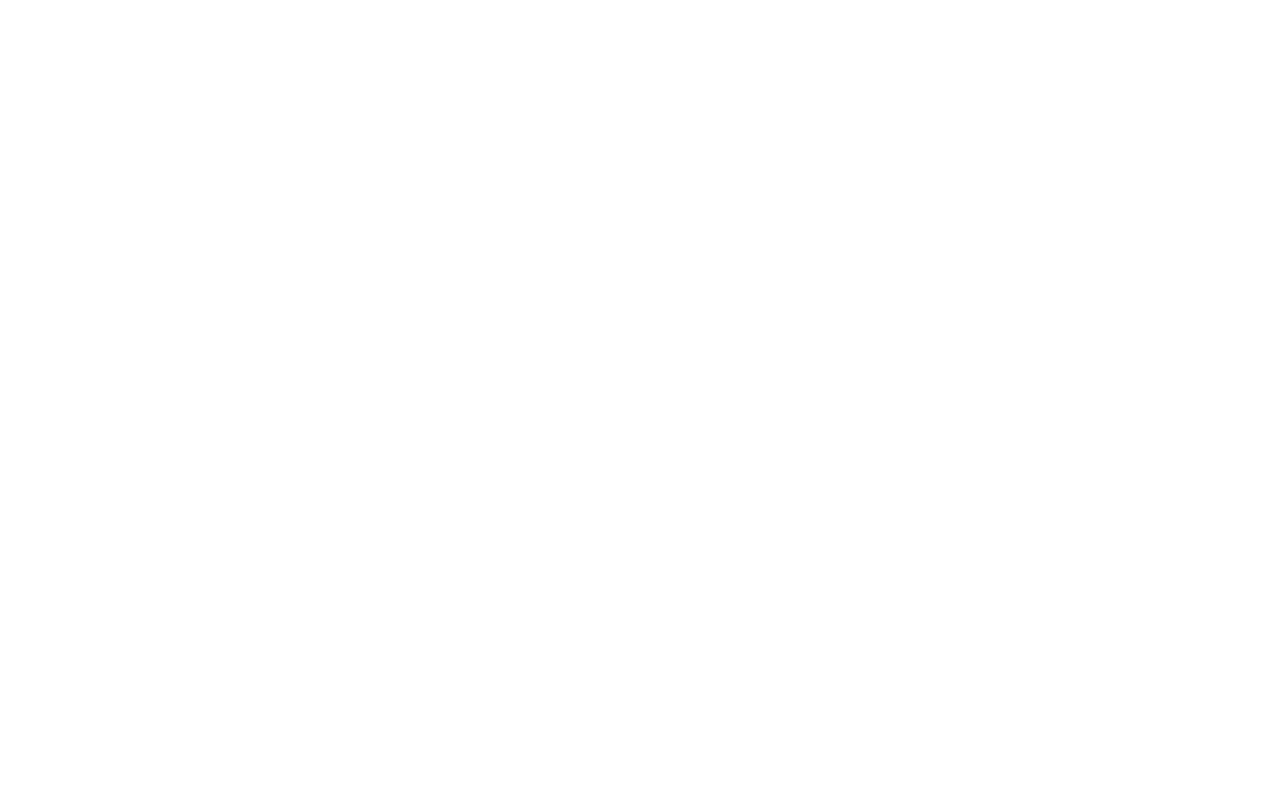
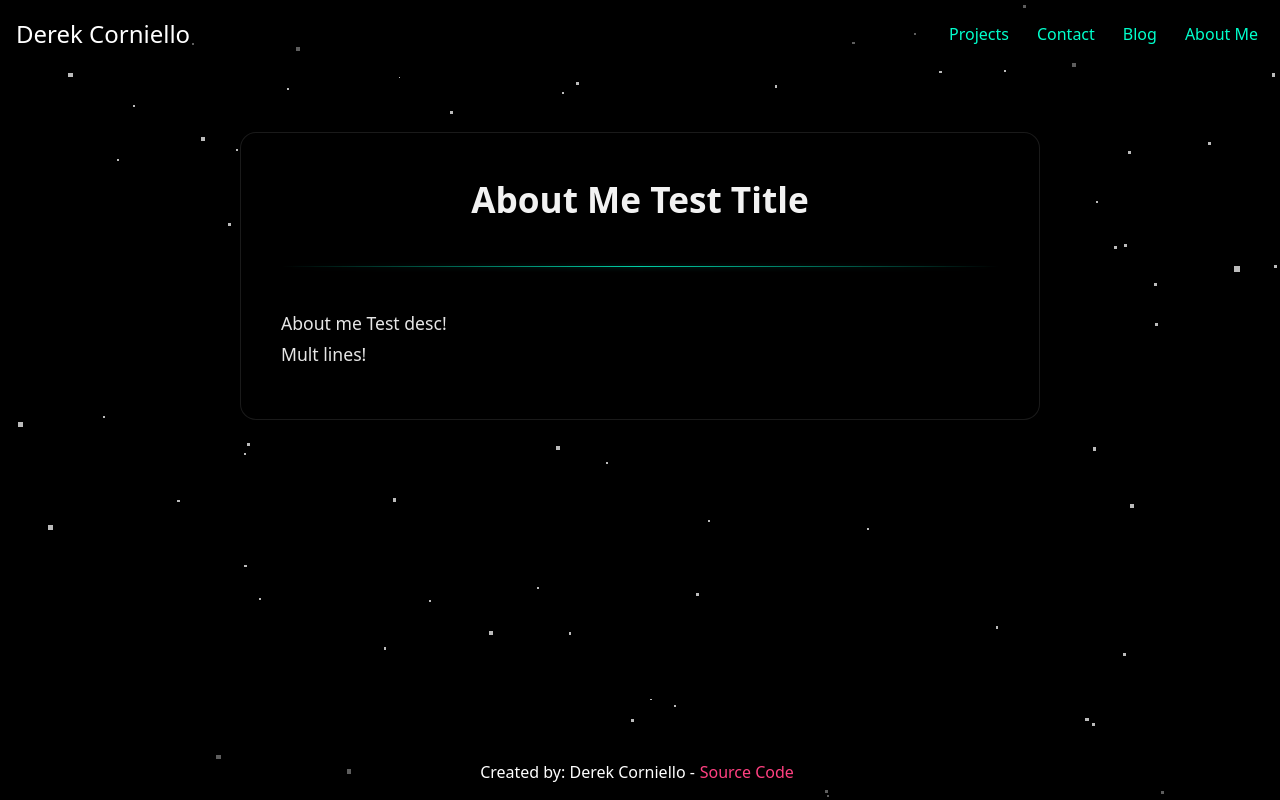
Before and after one commit to DerekCorniello/DerekCorniello.github.io, a Vue app: page /about in a window 1280 px wide. Before the commit this address had no page. Built offline with nearby package versions, Linux system fonts and the light colour scheme.

Commit message:
los of style changes and fixes

```diff
--- a/src/components/BasePage.vue
+++ b/src/components/BasePage.vue
@@ -5,10 +5,10 @@
       <div class="header-content">
         <h1>Derek Corniello</h1>
         <nav class="header-links">
-          <a href="/projects">Projects</a>
-          <a href="/contact">Contact</a>
-          <a href="/blog">Blog</a>
-          <a href="/about">About Me</a>
+          <router-link to="projects">Projects</router-link>
+          <router-link to="contact">Contact</router-link>
+          <router-link to="blog">Blog</router-link>
+          <router-link to="about">About Me</router-link>
         </nav>
       </div>
     </header>
@@ -19,8 +19,7 @@
 
     <footer class="page-footer">
       <div class="footer-content">
-        Created by: Derek Corniello -
-        <a href="https://github.com/DerekCorniello/DerekCorniello.github.io" target="_blank">Source Code</a>
+        Created by: Derek Corniello - <a href="https://github.com/DerekCorniello/DerekCorniello.github.io" target="_blank" style="margin-left: 0px;">Source Code</a>
       </div>
     </footer>
   </div>
@@ -38,6 +37,15 @@ export default {
 </script>
 
 <style scoped>
+
+body {
+  overscroll-behavior: none; /* Prevents scrolling when content is minimal */
+}
+
+a {
+    margin-left: 6px;
+    margin-right: 6px;
+}
 
 .base-page {
   display: flex;
@@ -104,7 +112,7 @@ export default {
 
 /* Allow page content to take up remaining space */
 .page-content {
-  flex-grow: 1;
+  flex: 1 0 auto; /* Ensures this section grows but does not stretch infinitely */
   padding: 2rem;
   color: white;
 }
--- a/src/components/Container.vue
+++ b/src/components/Container.vue
@@ -1,65 +1,117 @@
 <template>
   <div class="container">
-    <h2 class="title">
-      <slot name="title"></slot> <!-- Named slot for the title -->
-    </h2>
-    <hr class="divider" />
-    <div class="body">
-      <slot></slot> <!-- Default slot for the body content -->
+    <div class="container-inner">
+      <h2 class="title">
+        <slot name="title"></slot>
+      </h2>
+      <div class="divider-container">
+        <div class="divider-line"></div>
+        <div class="divider-glow"></div>
+      </div>
+      <div class="body">
+        <slot></slot>
+      </div>
     </div>
   </div>
 </template>
 
 <script>
 export default {
-  name: 'Container',
+  name: 'Container'
 };
 </script>
 
 <style scoped>
 .container {
-  background: rgba(0, 0, 0, 0.7); /* Dark semi-transparent background */
-  border-radius: 8px;
-  padding: 2rem;
-  margin-bottom: 2rem;
-  max-width: 70%;
+  background: rgba(0, 0, 0, 1); /* Solid black with .5 alpha */
+  border: 1px solid rgba(255, 255, 255, 0.1);
+  border-radius: 16px;
+  padding: 2.5rem;
+  margin: 2rem auto;
+  max-width: 800px;
+  width: 90%;
+  position: relative;
+  backdrop-filter: blur(1px);
+}
+
+.container-inner {
+  position: relative;
+  z-index: 1;
 }
 
 .title {
-  font-size: 2rem;
-  color: #00ffcc; /* Neon-like green */
+  font-size: 2.2rem;
+  font-weight: 700;
+  color: rgba(255, 255, 255, 0.95);
   margin: 0;
-  padding-bottom: 1rem; /* Space below title */
+  padding-bottom: 1.5rem;
   text-align: center;
 }
 
-.divider {
-  border: 0;
+.divider-container {
+  position: relative;
+  height: 2px;
+  margin: 1rem 0 2rem;
+}
+
+.divider-line {
   height: 1px;
-  background: #00ffcc; /* Divider color matching the title */
-  margin-bottom: 1rem;
+  background: linear-gradient(
+    90deg,
+    transparent,
+    rgba(0, 255, 204, 0.8),
+    transparent
+  );
+  width: 100%;
+  position: absolute;
+}
+
+.divider-glow {
+  height: 2px;
+  background: linear-gradient(
+    90deg,
+    transparent,
+    rgba(0, 255, 204, 0.2),
+    transparent
+  );
+  filter: blur(2px);
+  width: 100%;
+  position: absolute;
 }
 
 .body {
-  color: white;
+  color: rgba(255, 255, 255, 0.9);
   font-size: 1.1rem;
-  line-height: 1.6;
-  text-align: center;
-  padding-top: 1rem; /* Space above the body content */
+  line-height: 1.8;
+  text-align: left;
+  padding: 0.5rem 0;
 }
 
 /* Media queries for responsiveness */
 @media (max-width: 768px) {
   .container {
-    padding: 1.5rem;
+    padding: 1.75rem;
+    width: 95%;
+  }
+
+  .title {
+    font-size: 1.8rem;
+    padding-bottom: 1rem;
+  }
+
+  .body {
+    font-size: 1rem;
+    line-height: 1.6;
+  }
+}
+
+@media (max-width: 480px) {
+  .container {
+    padding: 1.25rem;
   }
 
   .title {
     font-size: 1.5rem;
   }
-
-  .body {
-    font-size: 1rem;
-  }
 }
 </style>
--- a/src/router/index.js
+++ b/src/router/index.js
@@ -11,7 +11,7 @@ const router = createRouter({
       component: Home,
     },
     {
-      path: '/about-me',
+      path: '/about',
       name: 'about',
       component: AboutMe,
     },
--- a/src/views/AboutMe.vue
+++ b/src/views/AboutMe.vue
@@ -27,11 +27,17 @@ export default {
 </script>
 
 <style scoped>
+html, body {
+  background-color: #000;
+}
+
 .containers-holder {
     display: flex;
-    justify-content: center; /* Centers horizontally */
-    align-items: center;     /* Centers vertically */
-    height: 100vh;           /* Ensures it takes full viewport height */
-    flex-direction: column;  /* Optional: Centers in column direction if you have more containers */
+    justify-content: flex-start; /* Align items to the top */
+    align-items: center;         /* Horizontally center the content */
+    padding: 0;                  /* Remove any padding */
+    margin: 0;                   /* Remove any margin */
+    flex-direction: column;      /* Align items vertically in column direction */
+    flex-grow: 1;                /* Ensures that content grows to fill remaining space */
 }
 </style>
--- a/src/views/Home.vue
+++ b/src/views/Home.vue
@@ -1,34 +1,34 @@
 <template>
-  <div class="home-container">
-    <Starfield />
-    <div class="center-container">
+  <BasePage>
+    <div class="content-container">
       <div class="terminal-greeting-container">
         <TerminalGreeting />
       </div>
+      <div class="landing-card-container">
         <div class="landing-card">
           <div class="intro">
-          <p class="tagline">Innovative developer crafting cutting-edge solutions and intuitive designs to solve real-world problems—driven to deliver impact and elevate user experiences</p>
+            <p class="tagline">Innovative developer crafting cutting-edge solutions and intuitive designs to solve real-world problems, driven to deliver impactful and innovative solutions</p>
           </div>
           <div class="cta-buttons">
             <button @click="navigateTo('projects')" class="cta-button">View Projects</button>
             <button @click="navigateTo('contact')" class="cta-button">Get in Touch</button>
             <button @click="navigateTo('blog')" class="cta-button">Visit Blog</button>
             <button @click="navigateTo('about')" class="cta-button">About Me</button>
-          <button @click="navigateTo('base')" class="cta-button">Test</button>
           </div>
         </div>
       </div>
     </div>
+  </BasePage>
 </template>
 
 <script>
-import Starfield from '@/components/Starfield.vue';
+import BasePage from '@/components/BasePage.vue';
 import TerminalGreeting from '@/components/TerminalGreeting.vue';
 
 export default {
   name: 'Home',
   components: {
-    Starfield,
+    BasePage,
     TerminalGreeting
   },
   methods: {
@@ -40,28 +40,26 @@ export default {
 </script>
 
 <style scoped>
-.home-container {
-  position: relative;
-  height: 100vh;
-  display: flex;
-  flex-direction: column;
-  justify-content: center; /* Vertically center the content */
-  align-items: center;     /* Horizontally center the content */
-  background-color: black;
+
+html, body {
+  background-color: #000;
 }
 
-.center-container {
+.content-container {
   display: flex;
   flex-direction: column;
   justify-content: center;
   align-items: center;
+  height: 75vh; /* Takes up the full viewport height */
+  padding: 0 2rem; /* Add horizontal padding */
+  box-sizing: border-box; /* Prevents overflow */
 }
 
-.terminal-greeting-container {
-  width: 100%;
+.terminal-greeting-container,
+.landing-card-container {
   display: flex;
   justify-content: center;
-  z-index: 2;
+  width: 100%;
 }
 
 .landing-card {
@@ -73,7 +71,7 @@ export default {
   box-shadow: 0 4px 20px rgba(0, 0, 0, 0.8);
   text-align: center;
   width: 90%;
-  max-width: 700px; /* Add a maximum width for larger screens */
+  max-width: 700px;
   display: flex;
   flex-direction: column;
   align-items: center;
@@ -90,7 +88,7 @@ export default {
   display: flex;
   justify-content: center;
   gap: 1rem;
-  flex-wrap: wrap; /* Allow buttons to wrap on smaller screens */
+  flex-wrap: wrap;
 }
 
 .cta-button {
@@ -109,10 +107,9 @@ export default {
   box-shadow: 0 4px 12px rgba(0, 255, 204, 0.8);
 }
 
-/* Media queries for responsiveness */
 @media (max-width: 768px) {
   .landing-card {
-    margin-top: 50px; /* Adjust spacing for smaller screens */
+    margin-top: 50px;
     padding: 1.5rem;
   }
 
@@ -126,7 +123,7 @@ export default {
   }
 
   .cta-buttons {
-    flex-direction: column; /* Stack buttons vertically on small screens */
+    flex-direction: column;
   }
 }
 </style>
```
Lines whose indentation alone changed are shown as unchanged.
